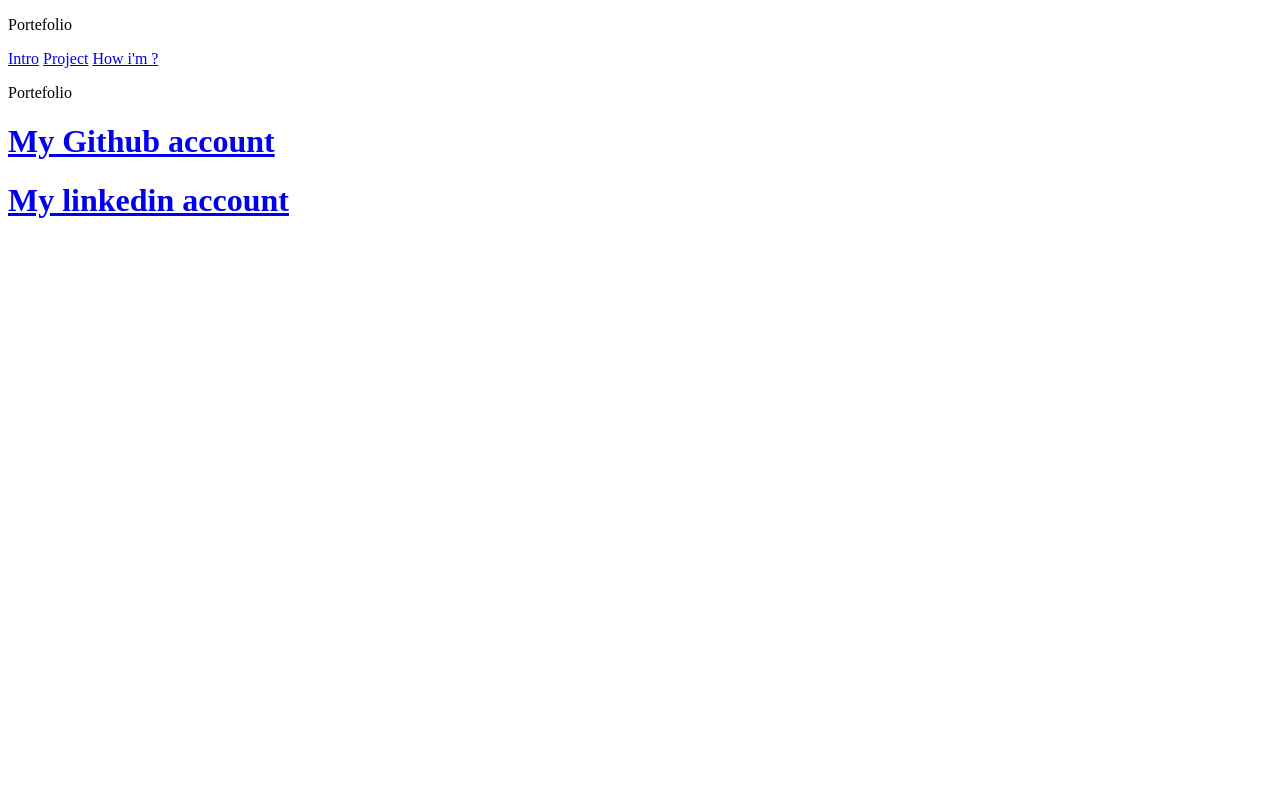
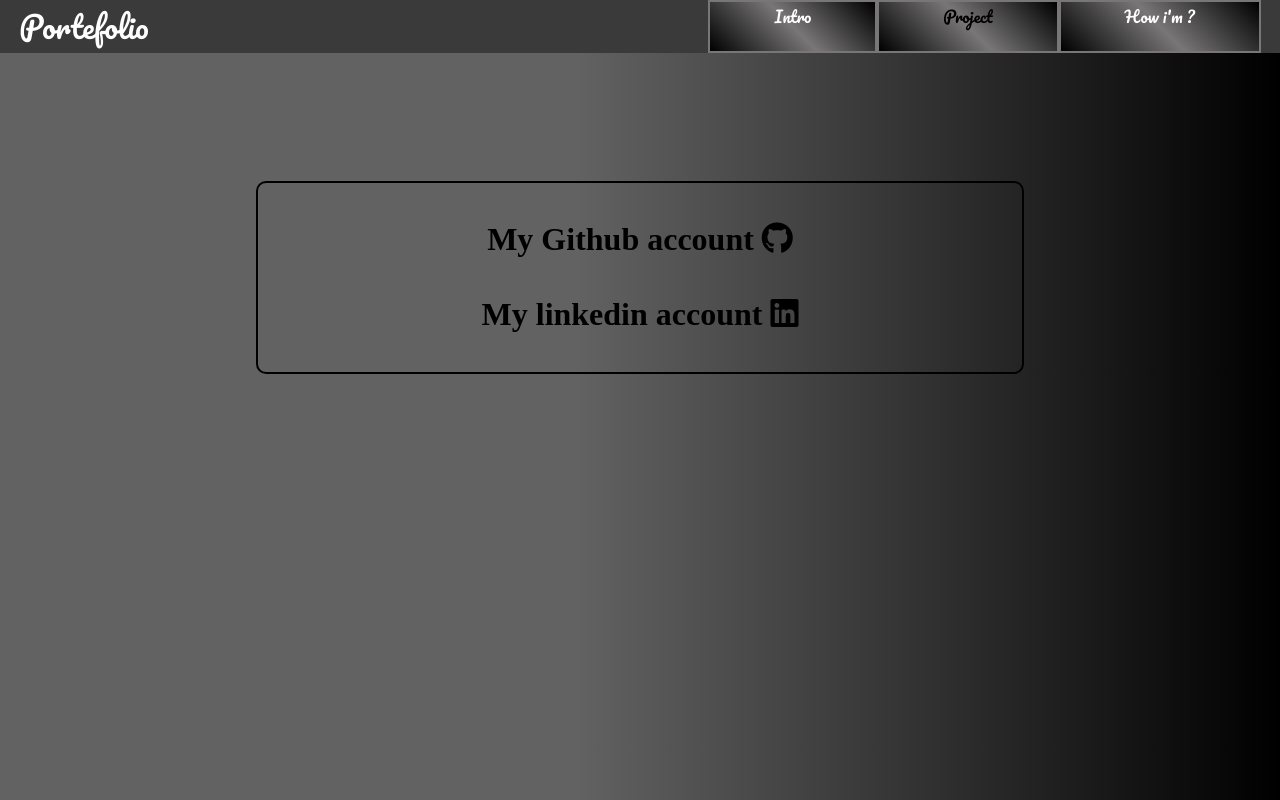
Before and after one commit to osimers1/portefolio, a plain HTML site: page project.html in a window 1280 px wide. Drawn offline with Linux system fonts and the light colour scheme; the site is published under a folder, as on GitHub Pages, so addresses that start at the root find nothing.

```diff
--- a/assets/html/project.html
+++ b/project.html
@@ -3,15 +3,15 @@
 <head>
     <meta charset="UTF-8">
     <meta name="viewport" content="width=device-width, initial-scale=1.0">
-    <link rel="stylesheet" href="/assets/css/project.css">
-    <link rel="stylesheet" href="/assets/fontawesome/css/all.css">
+    <link rel="stylesheet" href="./assets/css/project.css">
+    <link rel="stylesheet" href="./assets/fontawesome/css/all.css">
     <title>Document</title>
 </head>
 <body>
     <header>
         <p class="nameFenetre">Portefolio</p>
         <div class="menu">
-            <a href="index.html">Intro</a>
+            <a href="/index.html">Intro</a>
             <a href="./project.html" class="page">Project</a>
             <a href="./presentation.html">How i'm ?</a>
         </div>
```
Also changed, not shown: presentation.html (renamed from assets/html/presentation.html).
